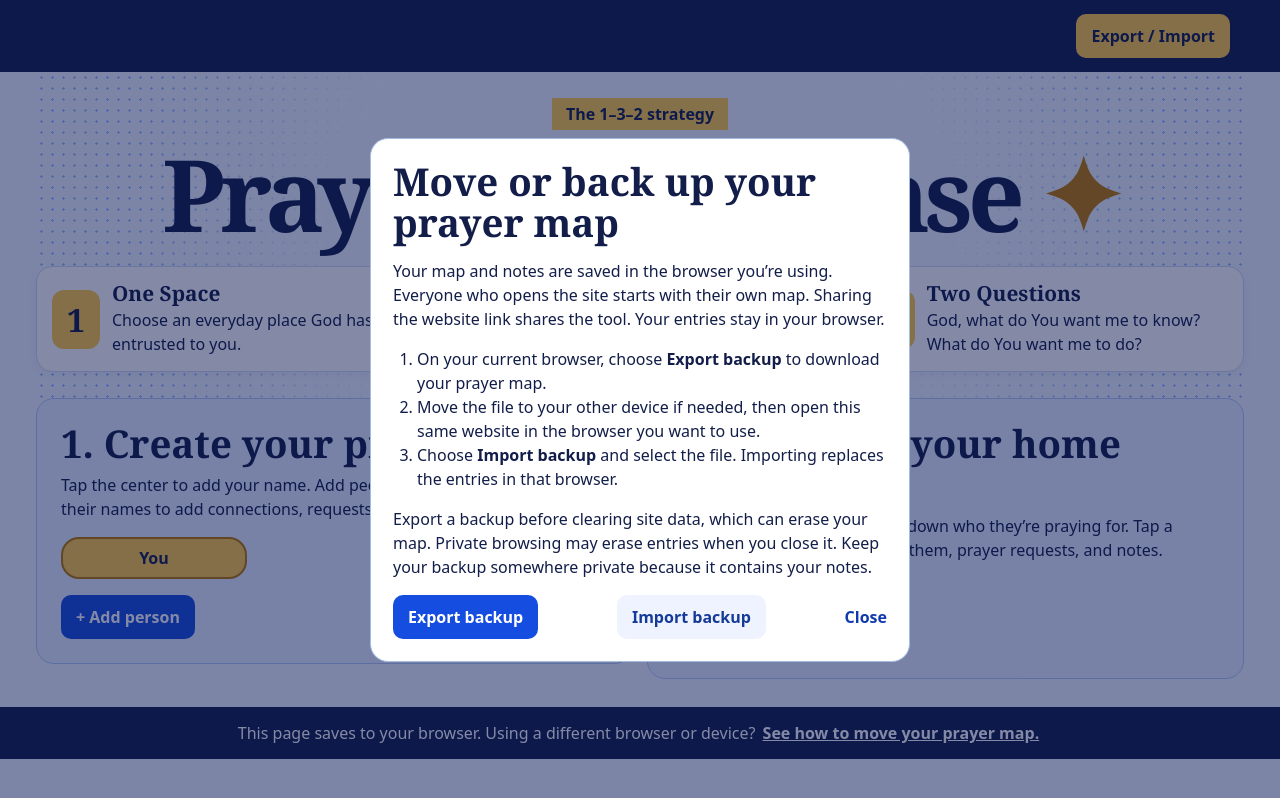
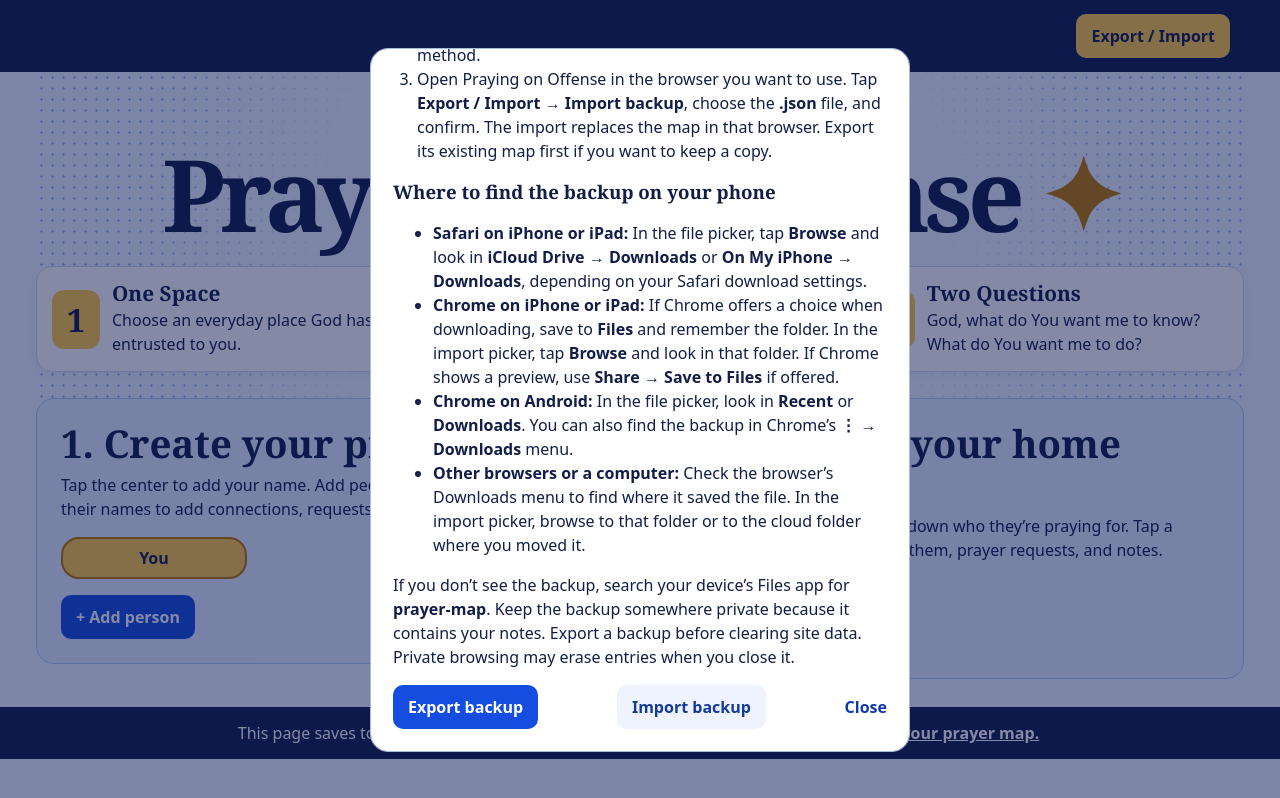
Before and after one commit to ruffera-byte/praying-on-offense, a plain HTML site: page index.html in a window 1280 px wide. Both pictures are taken after a click on the button "See how to move your prayer map.". Drawn offline with Linux system fonts and the light colour scheme.

Commit message:
Add files via upload

```diff
--- a/index.html
+++ b/index.html
@@ -31,8 +31,19 @@
 <footer>This page saves to your browser. Using a different browser or device? <button class="help" id="help">See how to move your prayer map.</button></footer>
 <dialog id="editor"></dialog><dialog id="backup" aria-labelledby="backupTitle">
 <h2 id="backupTitle">Move or back up your prayer map</h2><p>Your map and notes are saved in the browser you’re using. Everyone who opens the site starts with their own map. Sharing the website link shares the tool. Your entries stay in your browser.</p>
-<ol><li>On your current browser, choose <strong>Export backup</strong> to download your prayer map.</li><li>Move the file to your other device if needed, then open this same website in the browser you want to use.</li><li>Choose <strong>Import backup</strong> and select the file. Importing replaces the entries in that browser.</li></ol>
-<p>Export a backup before clearing site data, which can erase your map. Private browsing may erase entries when you close it. Keep your backup somewhere private because it contains your notes.</p>
+<ol>
+<li>Open your saved prayer map and tap <strong>Export backup</strong>. Your backup is a file named <strong>prayer-map-YYYY-MM-DD.json</strong>.</li>
+<li>Keep the file where your new browser can find it. If you’re switching browsers on the same phone, use the same downloaded file. If you’re switching devices, move it with AirDrop, iCloud Drive, Google Drive, or another file-sharing method.</li>
+<li>Open Praying on Offense in the browser you want to use. Tap <strong>Export / Import → Import backup</strong>, choose the <strong>.json</strong> file, and confirm. The import replaces the map in that browser. Export its existing map first if you want to keep a copy.</li>
+</ol>
+<h3>Where to find the backup on your phone</h3>
+<ul>
+<li><strong>Safari on iPhone or iPad:</strong> In the file picker, tap <strong>Browse</strong> and look in <strong>iCloud Drive → Downloads</strong> or <strong>On My iPhone → Downloads</strong>, depending on your Safari download settings.</li>
+<li><strong>Chrome on iPhone or iPad:</strong> If Chrome offers a choice when downloading, save to <strong>Files</strong> and remember the folder. In the import picker, tap <strong>Browse</strong> and look in that folder. If Chrome shows a preview, use <strong>Share → Save to Files</strong> if offered.</li>
+<li><strong>Chrome on Android:</strong> In the file picker, look in <strong>Recent</strong> or <strong>Downloads</strong>. You can also find the backup in Chrome’s <strong>⋮ → Downloads</strong> menu.</li>
+<li><strong>Other browsers or a computer:</strong> Check the browser’s Downloads menu to find where it saved the file. In the import picker, browse to that folder or to the cloud folder where you moved it.</li>
+</ul>
+<p>If you don’t see the backup, search your device’s Files app for <strong>prayer-map</strong>. Keep the backup somewhere private because it contains your notes. Export a backup before clearing site data. Private browsing may erase entries when you close it.</p>
 <div class="row"><button id="export">Export backup</button><button id="import" class="secondary">Import backup</button><form method="dialog"><button class="plain">Close</button></form></div><input id="file" type="file" accept=".json,application/json" hidden style="display:none">
 </dialog><p id="status" role="status"></p><script>
 "use strict";
```
